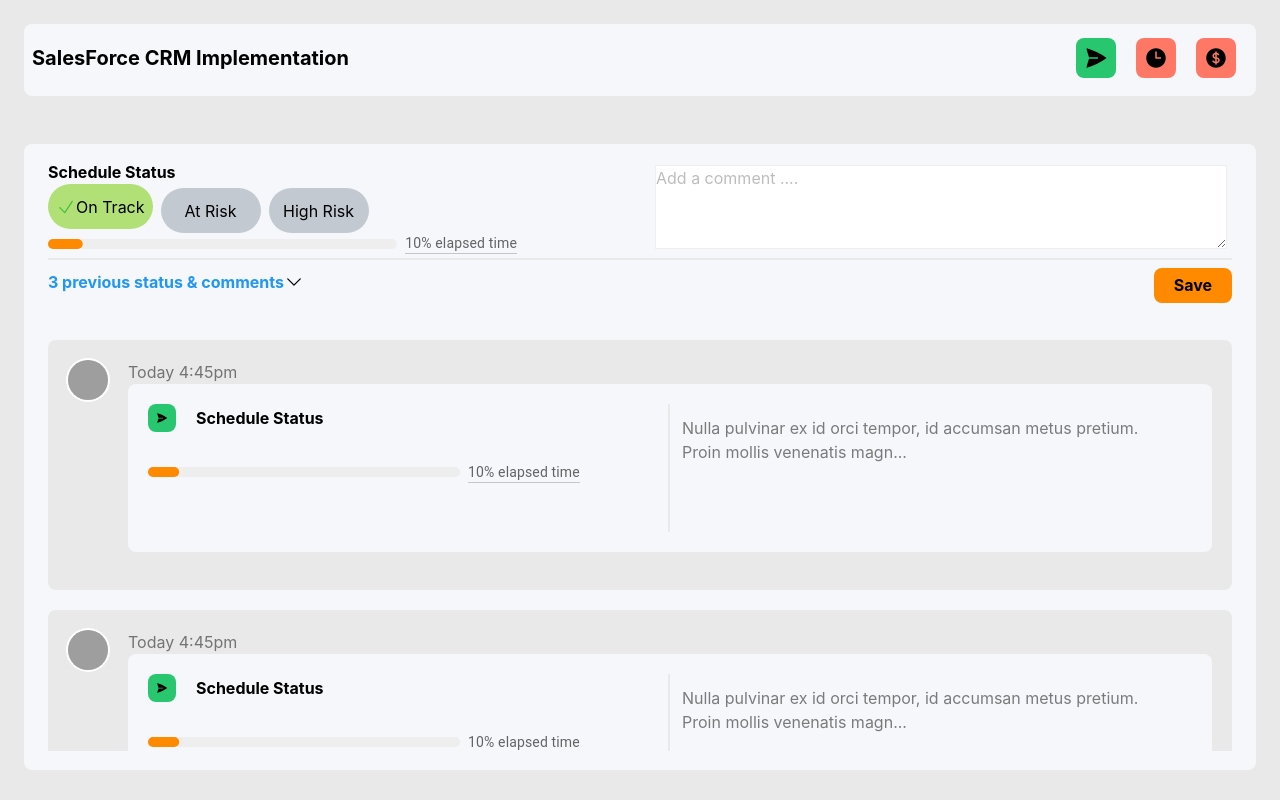
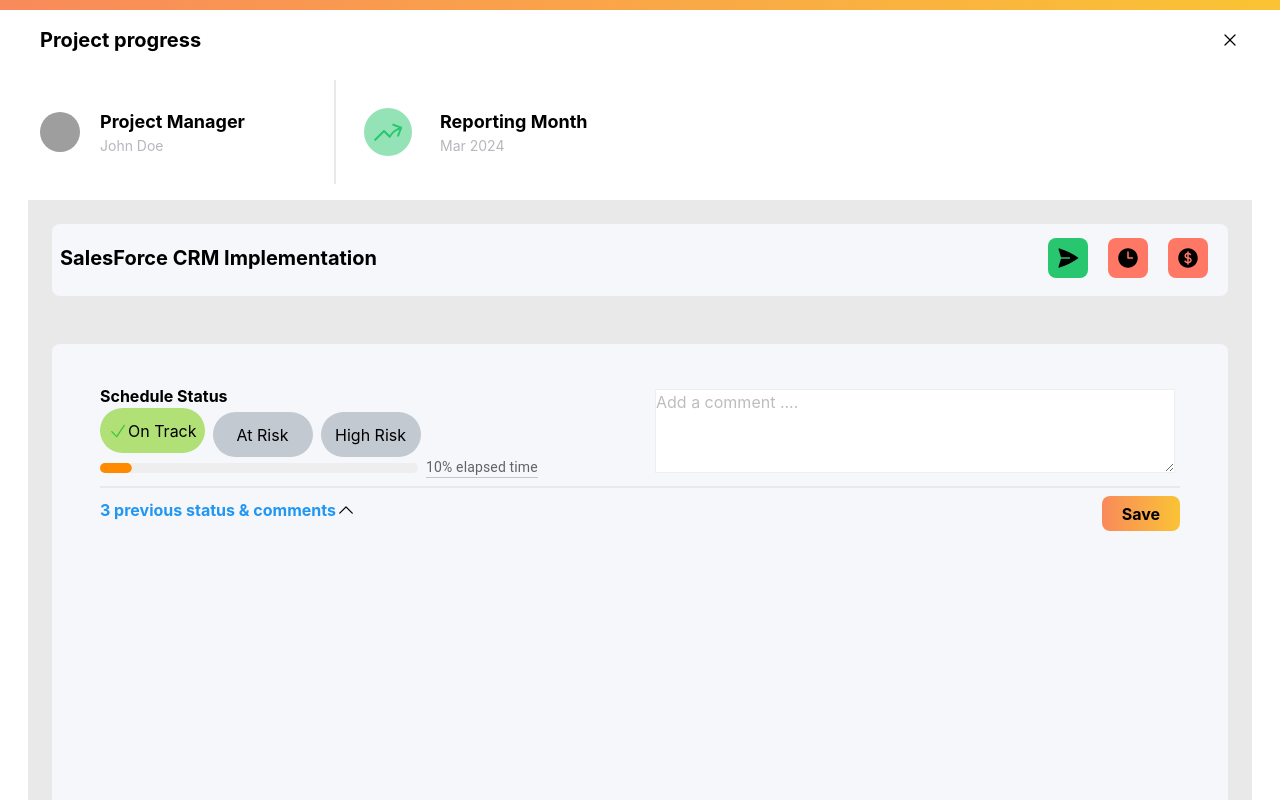
Before and after one commit to tamanna1010/figma_project, a React (Create React App) app in the folder figma_project/: page / in a window 1280 px wide. Shown: the top 800 px of the page. Built offline with nearby package versions, Linux system fonts and the light colour scheme; grey boxes are pictures that could not be loaded.

Commit message:
ADD: added app bar

```diff
--- a/figma_project/src/App.js
+++ b/figma_project/src/App.js
@@ -3,14 +3,16 @@
 import Home from "./components/Home";
 import Layout from "./components/Layout";
 import Sidebar from "./components/Sidebar";
+import Appbar from "./components/AppBar.js";
 
 function App() {
   return (
-    <div className="App bg-app-background">
+    <div className="App  ">
       {/* <Layout>
         <Home />
       </Layout> */}
-      <CRM />
+      <Appbar/>
+     <div className="px-7"> <CRM /></div>
     </div>
   );
 }
--- a/figma_project/src/CRM.js
+++ b/figma_project/src/CRM.js
@@ -1,6 +1,7 @@
 import React, { useState } from "react";
 import {
     ChevronDownIcon,
+    ChevronUpIcon,
     ClockIcon,
     CurrencyDollarIcon,
     PaperAirplaneIcon,
@@ -12,8 +13,10 @@
     activeButton,
     setActiveButton,
     buttonArr,
-}) => (
-  <div className="h-[100%]">
+    expand,
+    setExpand
+}) => {
+    return (<div className="h-[100%] p-[24px]">
         <div className="h-[calc(100%-66px)]">
             <div className="grid grid-cols-2 gap-x-[20px] h-[100%]">
                 <div>
@@ -34,22 +37,26 @@
             </div>
         </div>
         <div className="h-[46px] flex justify-between border-t-2 border-[#E9E9E9]  my-2">
-      <div className="flex items-center ">
+            <div className="flex items-center cursor-pointer " onClick={() => {
+                setExpand(!expand)
+            }}>
                 <h1 className="text-[#2196F3] font-bold">
                     3 previous status & comments
                 </h1>
-        <ChevronDownIcon className="h-5 w-5" />
+                {expand ? <ChevronDownIcon className="h-5 w-5" /> : <ChevronUpIcon className="h-5 w-5" />}
             </div>
-      <button className="bg-[#FF8A00] px-[20px] h-[35px] rounded-lg mt-2 font-bold">
+            <button className=" bg-gradient-to-r from-[#F98A5B] to-[#FAC334] px-[20px] h-[35px] rounded-lg mt-2 font-bold">
                 Save
             </button>
         </div>
-  </div>
-);
+    </div>)
+
+}
 
 export default function CRM() {
     const buttonArr = ["On Track", "At Risk", "High Risk"];
     const [activeButton, setActiveButton] = useState(buttonArr[0]);
+    const [expand, setExpand] = useState(false);
     return (
         <div className="bg-[#E9E9E9] h-[calc(100vh)] p-[24px] rounded-lg-2xl grid grid-rows-[72px_626px_236px_454px] gap-y-12 overflow-auto">
             <div className="bg-app-background rounded-lg">
@@ -66,16 +73,18 @@
             </div>
             <div className="bg-app-background rounded-lg ">
                 {" "}
-        <div className="h-[30%] mx-[24px] py-[16px]">
+                <div className=" mx-[24px] py-[16px]">
                     <ProgressBarCommentSection
                         buttonArr={buttonArr}
                         setActiveButton={setActiveButton}
                         activeButton={activeButton}
+                        expand={expand}
+                        setExpand={setExpand}
                     />
                 </div>
-        <div className="h-[67%] mx-[24px] overflow-auto">
+                {expand && <div className="h-[67%] mx-[24px] overflow-auto">
                     <CommentsSection card_arr={[1, 2, 3, 4]} />
-        </div>
+                </div>}
             </div>
             <div className="bg-app-background rounded-lg ">
                 <div className="mx-[24px] my-[16px]">
--- /dev/null
+++ b/figma_project/src/components/AppBar.js
@@ -0,0 +1,17 @@
+import { XMarkIcon, PhoneIcon } from "@heroicons/react/24/solid";
+import Headline from "./Headline";
+const Appbar = () => {
+  return (
+    <>
+      <div className="w-[100%]">
+        <div className=" bg-gradient-to-r from-[#F98A5B] to-[#FAC334] h-[10px]"></div>
+        <div className="flex justify-between bg-gray-background h-[60px] items-center font-bold text-xl">
+          <p className="ml-10">Project progress</p>
+          <XMarkIcon className="h-5 w-5 mr-10" color="#000000" />
+        </div>
+        <Headline />
+      </div>
+    </>
+  );
+};
+export default Appbar;
--- /dev/null
+++ b/figma_project/src/components/Headline.js
@@ -0,0 +1,53 @@
+
+
+import {
+    PhoneIcon,
+    UserCircleIcon,
+    ArrowTrendingUpIcon,
+    DevicePhoneMobileIcon,
+    ChatBubbleLeftEllipsisIcon,
+} from "@heroicons/react/24/solid";
+const Headline = () => {
+    return (
+        <div>
+            <div className="w-[100%] h-[130px] bg-[#FFFFFF] pl-[20px] py-[10px]">
+               <div className="w-[50%] flex">
+               <HeadlineCards
+                    isImage={true}
+                    name={"Project Manager"}
+                    property={"John Doe"}
+                    color={"text-[#28C76F]"}
+                    bgColor={"bg-[#28C76F]/[0.5]"}
+                />
+                <div className="border-r-2 border-[#E9E9E9]" />
+                <HeadlineCards
+                    Icon={ArrowTrendingUpIcon}
+                    name={"Reporting Month"}
+                    property={"Mar 2024"}
+                    color={"text-[#28C76F]"}
+                    bgColor={"bg-[#28C76F]/[0.5]"}
+                />
+                </div>
+            </div>
+        </div>
+    );
+};
+const HeadlineCards = (props) => {
+    const { isImage, Icon, name, property, color, bgColor } = props;
+
+    return (
+        <div className="flex items-center p-5 w-[100%] ">
+            {isImage ? <img
+                className="inline-block h-10 w-10 rounded-full ring-2 ring-white"
+                src="https://images.unsplash.com/photo-1491528323818-fdd1faba62cc?ixlib=rb-1.2.1&ixid=eyJhcHBfaWQiOjEyMDd9&auto=format&fit=facearea&facepad=2&w=256&h=256&q=80"
+                alt=""
+            /> : <Icon className={`h-12 w-12 p-2 m-2 ${color} ${bgColor} rounded-full`} />}
+            <div className="ml-5">
+                <h1 className="text-lg font-bold ">{name}</h1>
+
+                <p className="text-sm text-sub-title">{property}</p>
+            </div>
+        </div>
+    );
+};
+export default Headline;
```
Lines whose indentation alone changed are shown as unchanged.
